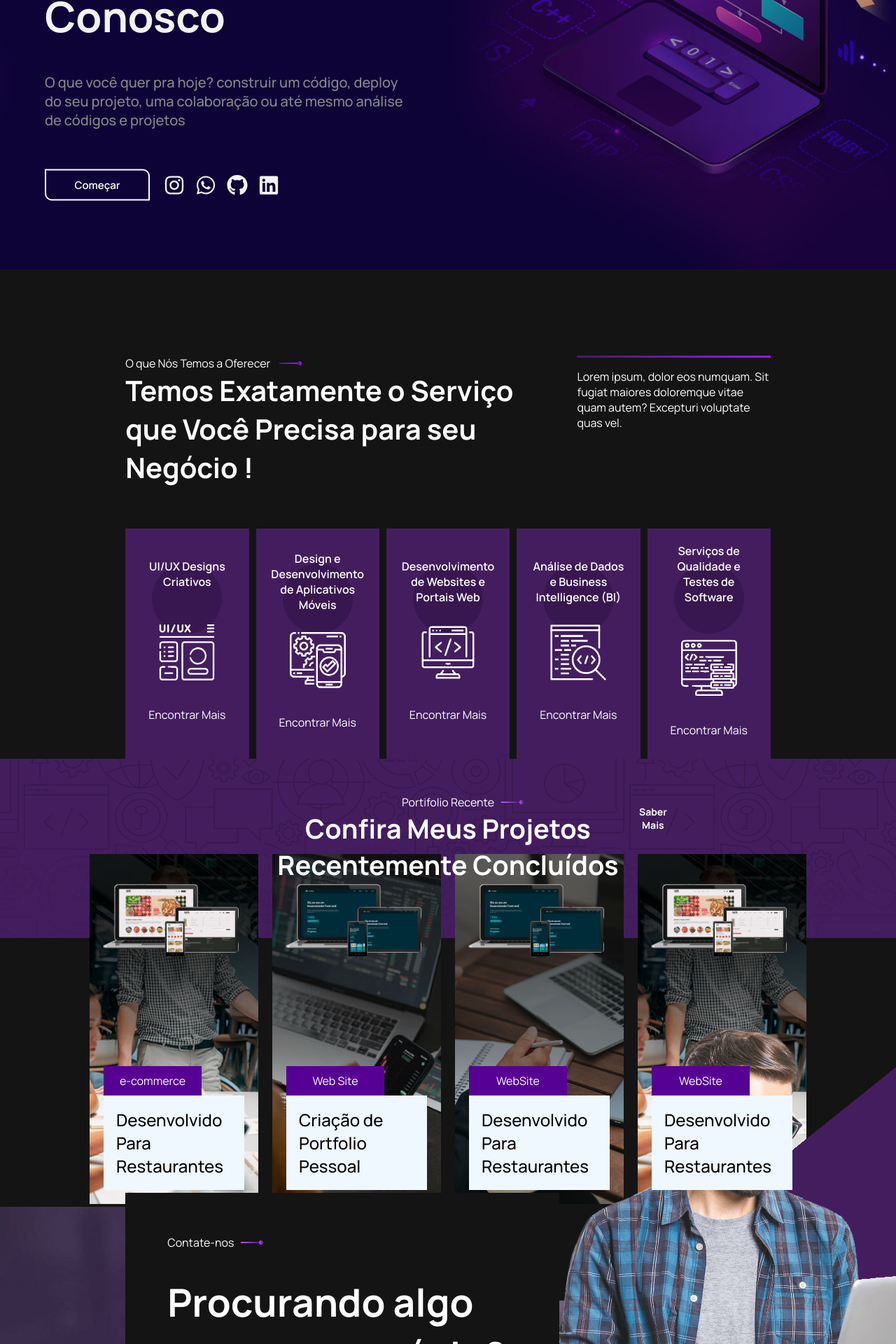
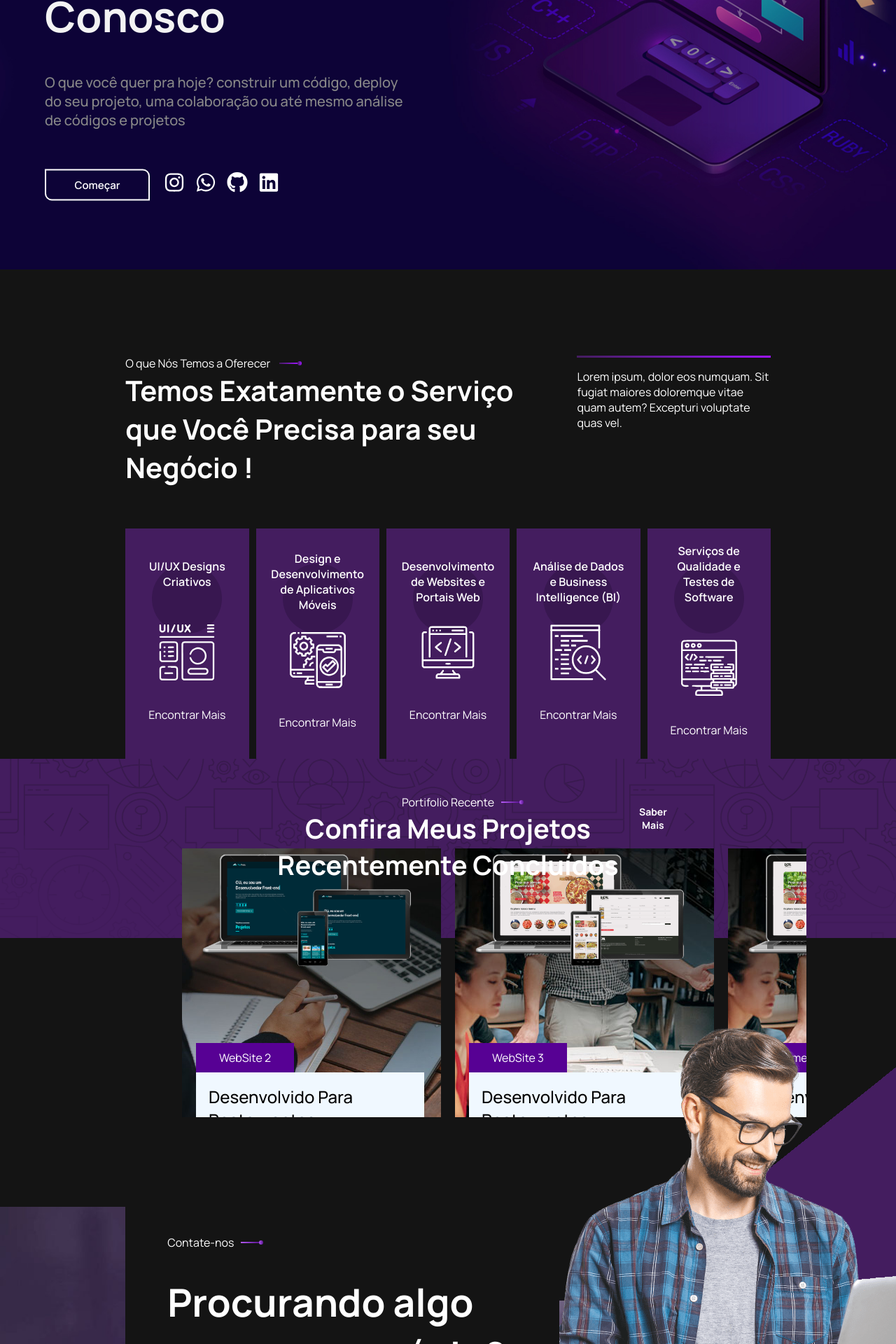
Before and after one commit to PedroPaulo-Git/PortSoftware, a React (Vite) app: page / in a window 1280 px wide. Shown: the part 335-2255 px from the top of the page at 70% size. Built offline with nearby package versions, Linux system fonts and the light colour scheme.

Commit message:
project slide done but have update to do

```diff
--- a/src/components/Home/Home.css
+++ b/src/components/Home/Home.css
@@ -42,6 +42,9 @@
     color:#9d15ff;
 
  }
+ .homeimage-info-socialmidia a{
+    color: white;
+ }
 .homeimage-info h2{
   font-size: 20px;
   margin-top: 0;
--- a/src/components/Home/Home.tsx
+++ b/src/components/Home/Home.tsx
@@ -21,13 +21,13 @@ export const Home = () => {
           <h2>O que você quer pra hoje? construir um código, deploy do seu projeto, uma colaboração ou até mesmo análise de códigos e projetos </h2>
           <div className='homeimage-info-bottom'>
             <button className='homeimage-info-btn'>Começar</button>
-            <div  className='homeimage-info-socialmidia'>
-            <FaInstagram />
-            <FaWhatsapp/>
-            <FaGithub/>
-            <FaLinkedin/>
+            <div className='homeimage-info-socialmidia'>
+              <a href="http://www.google.com"><FaInstagram /></a>
+              <a href=""><FaWhatsapp /></a>
+              <a href=""><FaGithub /></a>
+              <a href=""><FaLinkedin /></a>
             </div>
-            </div>
+          </div>
 
         </div>
         <img className='homeimage' src={HomeImage} alt="" />
--- a/src/components/Projects/Project.css
+++ b/src/components/Projects/Project.css
@@ -7,6 +7,7 @@
 
 .project-background {
     height: 20vw;
+    margin-bottom: -10%;
     background-color: #441d5f;
     display: flex;
     justify-content: center;
@@ -29,6 +30,7 @@
     height: 50%;
     z-index: 1;
 }
+
 .project-background-title {
     margin-top: 4%;
     width: 500px;
@@ -78,56 +80,61 @@
     margin-block: 0;
     font-size: 38px;
 }
-
 .project-swiper-container {
+    position: absolute;
+    left: 50%;
+    transform: translate(-50%);
     display: flex;
     justify-content: center;
-    width: 100%;
-    background-color: #140122;
-    position: relative;
+    width: 80%;
+    height: 30vw;
+    padding-inline: 20px;
+   overflow: hidden;
 
+    align-items: center;
 }
 
 .project-swiper {
     display: flex;
-    width: 80%;
-    height:500px;
+    width: 100%;/* Width of 4 slides + total gap between them */
+    height: 500px;
     gap: 20px;
-    position: absolute;
-    top: -120px;
+    position: relative;
     overflow: hidden;
     justify-content: center;
+    transition: all 1s ease;
 }
 
 .project-slide {
     position: relative;
-    width: 370px;
+    width: 370px; /* Width of a single slide */
     height: 100%;
     display: flex;
     flex-direction: column;
     cursor: pointer;
-    transition: all 0.4s ease-in-out;
+    flex-shrink: 0; /* Prevent shrinking */
     overflow: hidden;
+    transition: all 4s ease-in-out;
 }
+/*
+.project-slide:hover {
+    transition: all 4s ease;
+} */
 
-.project-slide:hover {
-
-    transition: all 0.4s ease;
-
-}
-
+/*
 .project-slide:hover .project-slide-img-background {
     transform: scale(1.1);
     height: 90%;
     filter: grayscale(100%) blur(1px);
-   transition: all 0.4s ease;
+    transition: all 0.4s ease;
 }
 
 .project-slide:hover .project-slide-bottom {
     transform: translateY(20px);
-}
-.project-slide:hover .project-slide-bottom-title {
-}
+} */
+
+.project-slide:hover .project-slide-bottom-title {}
+
 .project-slide-img {
     position: absolute;
     top: 0px;
--- a/src/components/Projects/Project.tsx
+++ b/src/components/Projects/Project.tsx
@@ -1,3 +1,5 @@
+import { useEffect, useState } from 'react'
+
 import './Project.css'
 import ProjectIdeal from '../../assets/Ideal.png'
 import ProjectIdealbackground from '../../assets/project-1.jpg'
@@ -9,7 +11,73 @@ import ProjectPortbackground from '../../assets/project-2.jpg'
 import ProjectPortbackground2 from '../../assets/project-3.jpg'
 
 import BackgroundProject from '../../assets/background.png'
+
 export const Project = () => {
+    const slideLeft = () => {
+        const slideWrapper: HTMLElement = document.querySelector('.project-swiper')!;
+        let slides: NodeListOf<HTMLElement> = document.querySelectorAll('.project-slide');
+        const slideWidth = slides[0].offsetWidth + 0; // Largura de um slide mais a margem
+        let index = 0;
+
+        if (slides.length === 0) {
+            console.error("No slides found.");
+            return;
+        }
+
+        const moveSlide = () => {
+            console.log(slides[1])
+            // Mova o contêiner do swiper
+                slides[1].style.transition = "opacity 1s ease, transform 1s ease";
+                slides[1].style.transform = `translateX(-${slideWidth}px)`;
+                slides[1].style.opacity = "0";
+
+            // Verifica se é o último slide e reposiciona o primeiro no final para criar o loop infinito
+            if (index >= slides.length) {
+                setTimeout(() => {
+                    slideWrapper.style.transition = "transform 1s ease";
+                    slideWrapper.style.transform = `translateX(0px)`;
+
+                }, 500); // O tempo deve corresponder à duração da transição
+            }
+            setTimeout(() => {
+                slideWrapper.style.transform = `translateX(0px)`;
+
+                setTimeout(() => {
+
+                    slideWrapper.appendChild(slides[0]); // Move o primeiro slide para o final
+                    slides[0].style.transform = `translateX(350px)`;
+                    slides[0].style.opacity = "0";
+                    setTimeout(() => {
+                        slideWrapper.style.transition ="transform 1s ease";
+                        slideWrapper.style.transform = `translateX(0px)`;
+                        slideWrapper.style.transitionDuration = '300ms';
+                    }, 100)
+
+                }, 400)
+                setTimeout(() => {
+                    slides[0].style.transition ="transform 1s ease";
+                    slides[0].style.transform = `translateX(0px)`;
+                    slides[0].style.opacity = "1";
+                }, 500)
+                slides[0].style.transform = `translateX(0px)`;
+
+
+                // Reseta a posição do slideWrapper
+                slides = document.querySelectorAll('.project-slide');
+            }, 200); // O tempo deve corresponder à duração da transição
+
+        };
+
+        // Chama a função de movimento continuamente
+        setInterval(moveSlide, 3000); // Desliza a cada 2 segundos
+    };
+
+
+    window.addEventListener('load', slideLeft);
+    useEffect(() => {
+        slideLeft();
+
+    })
     return (
         <div id='projets' className='project-container'>
             <div className='project-background'>
@@ -23,50 +91,59 @@ export const Project = () => {
 
                 <div className='project-swiper'>
 
-                    <div className='project-slide project-swiper-wrapper-prev'>
-                    <img className='project-slide-img-background' src={ProjectIdealbackground} alt="" />
+                    <div className='project-slide '>
+                        <img className='project-slide-img-background' src={ProjectIdealbackground} alt="" />
                         <img className='project-slide-img' src={ProjectIdeal} alt="" />
                         <div className='project-slide-bottom' >
                             <div className='project-slide-bottom-text'>
                                 <span className='project-slide-bottom-subtitle'>e-commerce</span>
-                                <span  className='project-slide-bottom-title'>Desenvolvido Para Restaurantes</span>
+                                <span className='project-slide-bottom-title'>Desenvolvido Para Restaurantes</span>
                             </div>
                         </div>
                     </div>
 
-                    <div className='project-slide project-swiper-wrapper-active'>
-                    <img className='project-slide-img-background' src={ProjectPortbackground} alt="" />
+                    <div className='project-slide '>
+                        <img className='project-slide-img-background' src={ProjectPortbackground} alt="" />
                         <img className='project-slide-img' src={ProjectPort} alt="" />
                         <div className='project-slide-bottom' >
                             <div className='project-slide-bottom-text'>
-                                <span className='project-slide-bottom-subtitle'>Web Site</span>
-                                <span  className='project-slide-bottom-title'>Criação de Portfolio Pessoal</span>
+                                <span className='project-slide-bottom-subtitle'>Web Site 1</span>
+                                <span className='project-slide-bottom-title'>Criação de Portfolio Pessoal</span>
                             </div>
                         </div>
                     </div>
 
-                    <div className='project-slide project-swiper-wrapper-next'>
-                    <img className='project-slide-img-background' src={ProjectPortbackground2} alt="" />
+                    <div className='project-slide '>
+                        <img className='project-slide-img-background' src={ProjectPortbackground2} alt="" />
                         <img className='project-slide-img' src={ProjectPort} alt="" />
                         <div className='project-slide-bottom' >
                             <div className='project-slide-bottom-text'>
-                                <span className='project-slide-bottom-subtitle'>WebSite</span>
-                                <span  className='project-slide-bottom-title'>Desenvolvido Para Restaurantes</span>
+                                <span className='project-slide-bottom-subtitle'>WebSite 2</span>
+                                <span className='project-slide-bottom-title'>Desenvolvido Para Restaurantes</span>
                             </div>
                         </div>
                     </div>
 
-                    <div className='project-slide project-swiper-wrapper'>
-                    <img className='project-slide-img-background' src={ProjectIdealbackground} alt="" />
+                    <div className='project-slide '>
+                        <img className='project-slide-img-background' src={ProjectIdealbackground} alt="" />
                         <img className='project-slide-img' src={ProjectIdeal} alt="" />
                         <div className='project-slide-bottom' >
                             <div className='project-slide-bottom-text'>
-                                <span className='project-slide-bottom-subtitle'>WebSite</span>
-                                <span  className='project-slide-bottom-title'>Desenvolvido Para Restaurantes</span>
+                                <span className='project-slide-bottom-subtitle'>WebSite 3</span>
+                                <span className='project-slide-bottom-title'>Desenvolvido Para Restaurantes</span>
                             </div>
                         </div>
                     </div>
-
+                    {/* <div className='project-slide '>
+                        <img className='project-slide-img-background' src={ProjectIdealbackground} alt="" />
+                        <img className='project-slide-img' src={ProjectIdeal} alt="" />
+                        <div className='project-slide-bottom' >
+                            <div className='project-slide-bottom-text'>
+                                <span className='project-slide-bottom-subtitle'>WebSite 4</span>
+                                <span className='project-slide-bottom-title'>Desenvolvido Para Restaurantes</span>
+                            </div>
+                        </div>
+                    </div> */}
 
                 </div>
 
```
